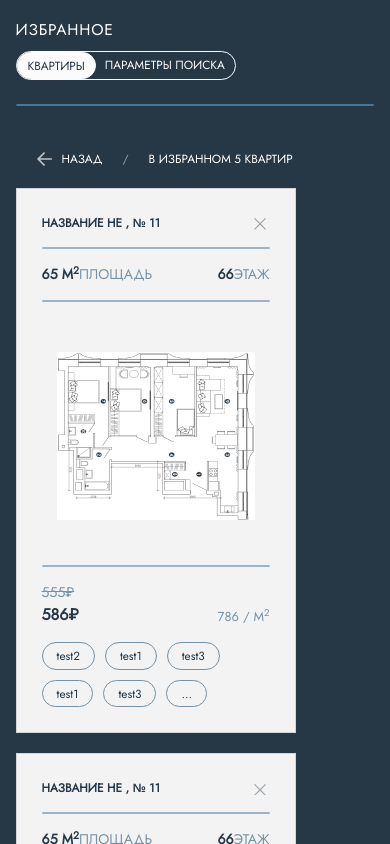
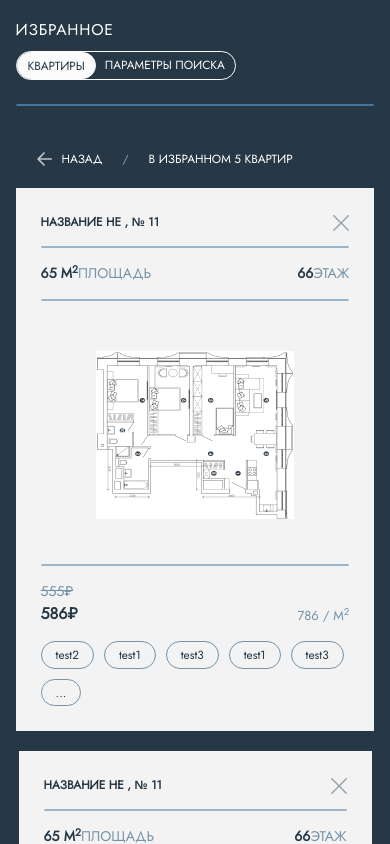
Before and after one commit to 0WebBear0/divga, a Nuxt app: page /favorites in a window 390 px wide. Shown: the top 844 px of the page. Built offline with nearby package versions, Linux system fonts and the light colour scheme; a web font is replaced by a local one.

Commit message:
some fix

```diff
--- a/assets/style/main.scss
+++ b/assets/style/main.scss
@@ -77,7 +77,8 @@ svg{
 
 .svg-dark{
   fill: $gray;
-  min-width: 20px;
+  min-width: 16px;
+  min-height: 16px;
 
   &-over{
     fill: $one-base-color;
--- a/components/UI/basic/TextWithLabel.vue
+++ b/components/UI/basic/TextWithLabel.vue
@@ -1,10 +1,12 @@
 <template>
   <div class="text-with-label">
+
     <div
       :id="elementId +'__'+ itemId"
       class="text-with-label__text">
       {{text}}
     </div>
+
     <!-- Попап с позиционированием -->
     <div v-show="popupShow" :id="popupId +'__'+ itemId" class="text-with-label__popup">
       <div>
@@ -25,10 +27,13 @@
 
     <div
       class="text-with-label__text-body text-select"
-      v-for="texts in textBody"
+      v-for="(texts, index) in textBody"
+      :class="{'text-with-label__text' : index !== 0}"
       @click="openClosePopup()"
     >
+
       {{texts}}
+
     </div>
     <slot/>
   </div>
@@ -121,7 +126,7 @@ export default Vue.extend ({
   width: 100%;
 
   &__text {
-    color: rgba($white-color, 0.5);
+    color: rgba($white-color, 0.5) !important;
     text-transform: uppercase;
 
     &-body{
--- a/components/UI/multiComponenets/ApartmentCard.vue
+++ b/components/UI/multiComponenets/ApartmentCard.vue
@@ -42,12 +42,19 @@
     <div class="apartment-card__body-content__body">
 
       <div class="apartment-card__body-content__body_img" v-if="switcher[0].TabSelected">
-        <div><IconArrowCircle class="apartment-card_icon-right"/></div>
+
+        <div>
+          <IconArrowCircle class="apartment-card_icon-right"/>
+        </div>
+
         <div class="apartment-card__body-content__body_img-box">
           <IconZoom class="apartment-card_icon-zoom"/>
           <img :src="'Scheme_Apartment.png'" alt="t" class="apartment-card__body-content__body_img-picture">
         </div>
-        <div><IconArrowCircle class="apartment-card_icon-left"/></div>
+
+        <div>
+          <IconArrowCircle class="apartment-card_icon-left"/>
+        </div>
       </div>
 
       <div v-else-if="switcher[1].TabSelected">
@@ -228,7 +235,7 @@ export default Vue.extend({
           }
 
           &-picture {
-            width: 50%;
+            width: 80%;
             padding-left: 5%;
             height: auto;
             max-height: 700px;
@@ -299,8 +306,8 @@ export default Vue.extend({
 
     &-zoom{
       position: relative;
-      top: 100px;
-      left: 30%;
+      top: 200px;
+      left: 50%;
       fill: $red;
       width: 40px;
       height: 40px;
@@ -368,6 +375,7 @@ export default Vue.extend({
         min-height: 40px;
         min-width: 40px;
         left: 45%;
+        top: 100px;
       }
 
       &__header_window {
--- a/components/UI/multiComponenets/CardHorizontalFavorite.vue
+++ b/components/UI/multiComponenets/CardHorizontalFavorite.vue
@@ -1,5 +1,7 @@
 <template>
   <div class="card">
+
+    <div class="card-first_box">
       <!-- 1 part -->
       <div class="card__first-part">
         <div class="card-big-text font-weight-bold">1, 2, 3 Комнатные</div>
@@ -20,6 +22,7 @@
         </div>
       </div>
       <div class="splitter-vertical color-blue opacity05"></div>
+    </div>
 
     <!-- center place -->
     <div class="card__multi-elements">
@@ -32,7 +35,7 @@
       <Button :params="{name:'Искать', icon: null}" class="card__favorite_search"/>
       <IconCross class="svg-dark card_exit"/>
     </div>
-
+      <IconCross class="svg-dark exit_absolute show"/>
   </div>
 </template>
 
@@ -88,11 +91,19 @@ export default Vue.extend({
 <style scoped lang="scss">
 @import "../../../assets/style/variables";
 
+.exit_absolute{
+  position: absolute;
+  right: 20px;
+  top: 20px;
+  width: 20px;
+  height: 20px;
+}
+
 .card{
 
   width: 100%;
 
-  padding: clamp(10px, 2vw ,40px);
+  padding: clamp(20px, 2vw ,40px);
 
   border-radius: 0;
 
@@ -106,6 +117,14 @@ export default Vue.extend({
   gap: 15px;
 
   cursor: pointer;
+
+  &-first_box{
+    display: flex;
+    flex-direction: row;
+    align-items: center;
+    justify-content: space-evenly;
+    gap: 15px;
+  }
   &__first-part{
     display: flex;
     flex-direction: column;
@@ -180,14 +199,70 @@ export default Vue.extend({
     transform: scale(1.03);
   }
 }
+.show{
+  display: none;
+}
+
+@media (max-width: 960px) {
+
+}
 
 @media (max-width: 640px) {
+  .show{
+    display: flex;
+  }
+  .card{
+    display: flex;
+    flex-direction: column;
+    flex-wrap: wrap;
+    justify-content: left;
+    align-items: start;
+    padding-left: 20px;
+
+    &_exit{
+      display: none;
+    }
+
+    &__multi-elements{
+      display: flex;
+      justify-content: start;
+      max-width: 100%;
+    }
+
+    &-first_box{
+      display: flex;
+      align-items: start;
+    }
+
+    &__body{
+      display: flex;
+      flex-direction: column;
+
+      &-floor {
+        display: flex;
+        flex-direction: row;
+        align-items: center;
+        gap: 7px;
+      }
+      &-end_price{
+        font-size: 12px;
+        font-weight: 500;
+      }
+    }
+  }
+  .splitter-vertical{
+    display: none;
+  }
+}
+
+@media (max-width: 360px) {
   .card{
     display: flex;
     flex-direction: column;
     justify-content: left;
     align-items: start;
     padding-left: 20px;
+    padding-top: 20px;
 
     &_exit{
       display: none;
--- a/components/UI/multiComponenets/CardVertical.vue
+++ b/components/UI/multiComponenets/CardVertical.vue
@@ -1,22 +1,23 @@
 <template>
   <div>
+    <div class="card-box">
+
       <div class="card">
-
         <!-- header -->
         <div class="card__header" style="align-items: end">
           <div class="card__header-name">
             {{cardInfo.name + ', ' + cardInfo.number}}
           </div>
-        <div v-if="cardInfo.icon !== undefined">
+          <div v-if="cardInfo.icon !== undefined" class="show">
             <IconHearth class="card__icon" v-if="cardInfo.icon === 'hearth'" />
             <IconCross class="svg-dark" style="width: 13px" v-if="cardInfo.icon === 'exit'" />
           </div>
-        <IconHearthEmpty class="card__icon" v-else />
+          <IconHearthEmpty class="card__icon show" v-else />
         </div>
         <div class="splitter color-blue opacity05"></div>
 
         <!-- sub-header -->
-      <div class="card__sub-header">
+        <div class="card__sub-header show">
           <div>
             <b style="font-size: 14px">{{cardInfo.square}} M<sup>2</sup></b>
             <span class="card-text">Площадь</span>
@@ -27,13 +28,29 @@
             <span class="card-text">Этаж</span>
           </div>
         </div>
-      <div class="splitter color-blue opacity05"></div>
+        <div class="splitter color-blue opacity05 show"></div>
+
+        <div class="card__sub-header unshow flex-column">
+          <div class="justify-content-start d-flex w-100">
+            <b style="font-size: 14px">{{cardInfo.square}} M<sup>2</sup></b>
+            <span class="card-text">Площадь</span>
+          </div>
+
+          <div class="splitter color-blue opacity05 w-100 mt-2"></div>
+          <div class="mt-2 justify-content-start d-flex w-100">
+            <b style="font-size: 14px">{{cardInfo.floor}}</b>
+            <span class="card-text">Этаж</span>
+          </div>
+          <div class="splitter color-blue opacity05 w-100 mt-2"></div>
+        </div>
+
+
 
         <!-- body -->
-      <div class="card__body">
+        <div class="card__body show">
           <img :src="cardInfo.imgSrc" alt="t">
         </div>
-      <div class="splitter color-blue opacity05"></div>
+        <div class="splitter color-blue opacity05 show"></div>
 
         <!-- footer -->
         <div class="card__footer">
@@ -56,6 +73,17 @@
           </div>
         </div>
 
+      </div>
+      <div class="unshow">
+        <div class="card__body">
+          <img :src="cardInfo.imgSrc" alt="t">
+        </div>
+        <div v-if="cardInfo.icon !== undefined">
+          <IconHearth class="card__icon" v-if="cardInfo.icon === 'hearth'" />
+          <IconCross class="svg-dark" style="width: 13px" v-if="cardInfo.icon === 'exit'" />
+        </div>
+        <IconHearthEmpty class="card__icon" v-else />
+      </div>
     </div>
   </div>
 </template>
@@ -115,10 +143,22 @@ export default Vue.extend({
 @import "../../../assets/style/variables";
 .card{
 
+
+  display: flex;
+  flex-direction: column;
+  gap: 15px;
+  background-color: $whiteF3-color;
+
+  width: 5vw;
+  min-width: 240px;
+  height: 100%;
+
+  border: none;
+
+  &-box{
     font-family: 'Jost', sans-serif;
 
-  width: 10vw;
-  min-width: 280px;
+    width: 100%;
     height: 100%;
 
     padding: clamp(25px, 2vw ,40px);
@@ -128,11 +168,17 @@ export default Vue.extend({
     background-color: $whiteF3-color;
 
     color: $one-base-color;
-  display: flex;
-  flex-direction: column;
-  gap: 15px;
 
     cursor: pointer;
+
+    display: flex;
+    flex-direction: row;
+    gap: 30px;
+
+    &:hover{
+      transform: scale(1.03);
+    }
+  }
 
   &__header{
     display: flex;
@@ -200,8 +246,47 @@ export default Vue.extend({
     }
   }
 
-  &:hover{
-    transform: scale(1.03);
+}
+.unshow{
+  display: none;
+}
+
+@media (min-width: 1640px) {
+  .card{
+    width: 22vw;
   }
 }
+
+@media (max-width: 660px) {
+  .show{
+    display: none;
+  }
+  .unshow{
+    display: flex;
+  }
+  .card{
+    min-width: 140px;
+    width: 100%;
+
+    &-box{
+      display: flex;
+      justify-content: space-between;
+    }
+
+    &__body{
+      width: 100%;
+    }
+  }
+}
+
+
+@media (max-width: 440px) {
+  .show{
+    display: flex;
+  }
+  .unshow{
+    display: none;
+  }
+}
+
 </style>
--- a/pages/apartment/_id.vue
+++ b/pages/apartment/_id.vue
@@ -423,7 +423,9 @@ export default {
     }
 
     &_card{
+
       height: 100%;
+
       &-box{
         display: flex;
         flex-direction: row;
@@ -454,9 +456,40 @@ export default {
 
 @media (max-width: 988px) {
   .apartment{
+
     &__info{
       padding: 0;
+
+      &__nav-bar{
+        padding: 30px 20px 30px 20px;
+      }
+      &__price{
+        padding: 1px 20px 1px 20px;
+
+        &_box-name{
+          display: flex;
+          flex-direction: row;
+          gap: 1px;
+        }
+
+        &_per-meter{
+          padding-bottom: 20px;
+        }
+      }
+      &__floor{
+        padding: 1px 20px 1px 20px;
+      }
+      &__call{
+        padding: 1px 20px 1px 20px;
+
+        &_stock-item{
+          display: flex;
+          flex-direction: column;
+          gap: 5px;
+        }
+      }
     }
+
     &__header{
       display: flex;
       flex-direction: column;
@@ -470,11 +503,25 @@ export default {
   }
 }
 
+@media (max-width: 660px) {
+
+  .apartment__footer_card-box{
+    display: flex;
+    justify-content: center;
+  }
+
+}
+
 @media (max-width: 460px) {
+  .apartment__footer_card-box{
+    display: flex;
+    justify-content: center;
+  }
   .splitter{
     margin: 1px;
   }
   .apartment{
+
     &__info{
       padding: 0;
 
@@ -508,7 +555,6 @@ export default {
       }
     }
 
-
     &__price_box-name{
       display: flex;
       flex-direction: row;
@@ -517,6 +563,7 @@ export default {
       flex-wrap: wrap;
       gap: 20px;
     }
+
     &_call-to-as{
       position: fixed;
       bottom: 0;
--- a/pages/favorites.vue
+++ b/pages/favorites.vue
@@ -224,4 +224,11 @@ export default {
     }
   }
 }
+
+@media (max-width: 660px) {
+  .favorite__body_cards{
+    display: flex;
+    justify-content: center;
+  }
+}
 </style>
--- a/pages/index.vue
+++ b/pages/index.vue
@@ -3,7 +3,7 @@
     <Header>
       <div class="picker__header">
         <TextWithLabel text="Вид:" :text-body="['3D план', '2D план']" />
-        <nuxt-link to="favorites" class="style-none"><Favorites :favorite="{count: 1}"/></nuxt-link>
+        <nuxt-link to="favorites" class="style-none"><Favorites :favorite="{count: 0}"/></nuxt-link>
       </div>
     </Header>
 
@@ -85,7 +85,7 @@ export default Vue.extend({
     height: 100%;
 
     &-label{
-      background: url("static/Build1.png");
+      background: no-repeat url("static/Build1.png");
 
       display: flex;
       flex-direction: column;
@@ -95,8 +95,7 @@ export default Vue.extend({
       padding-left: 20px;
 
       width: 100%;
-      height: max-content;
-      min-height: 100vh;
+      height: 930px;
 
       &_text{
 
```
Lines whose indentation alone changed are shown as unchanged.
